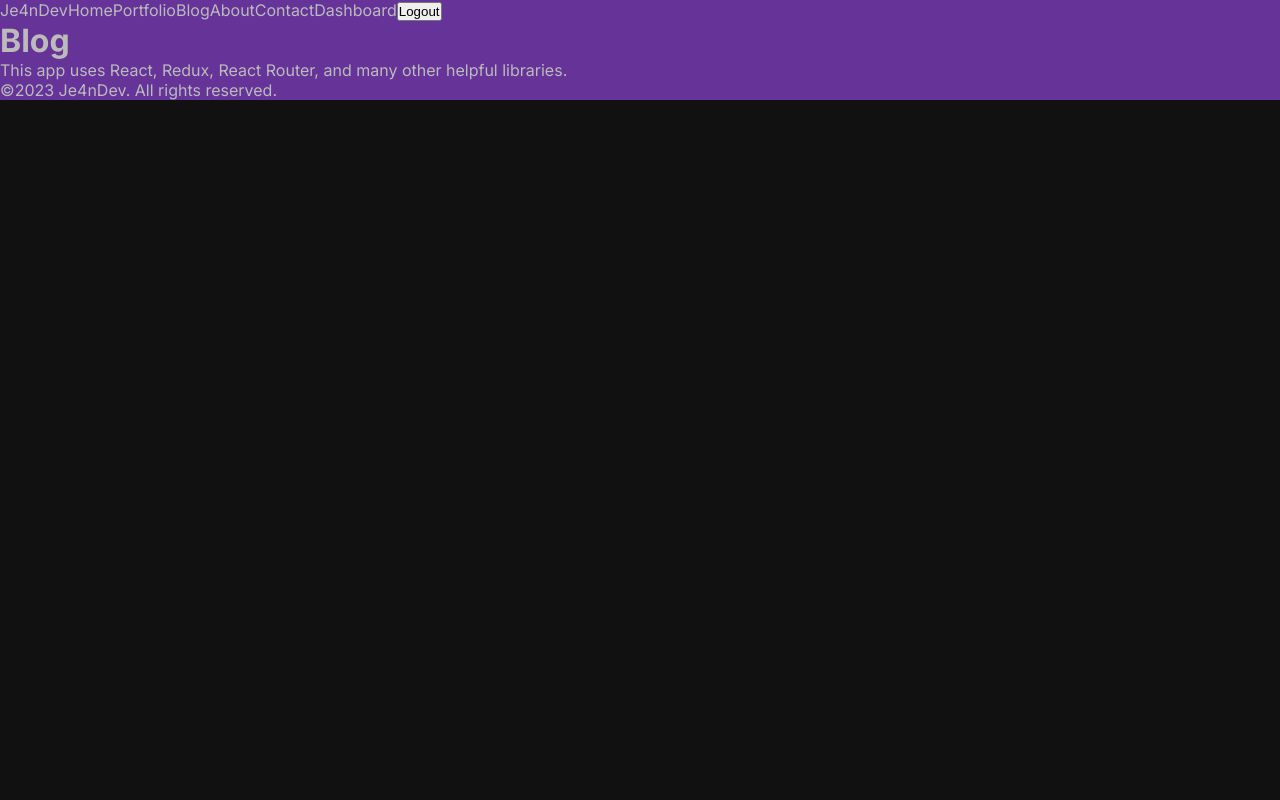
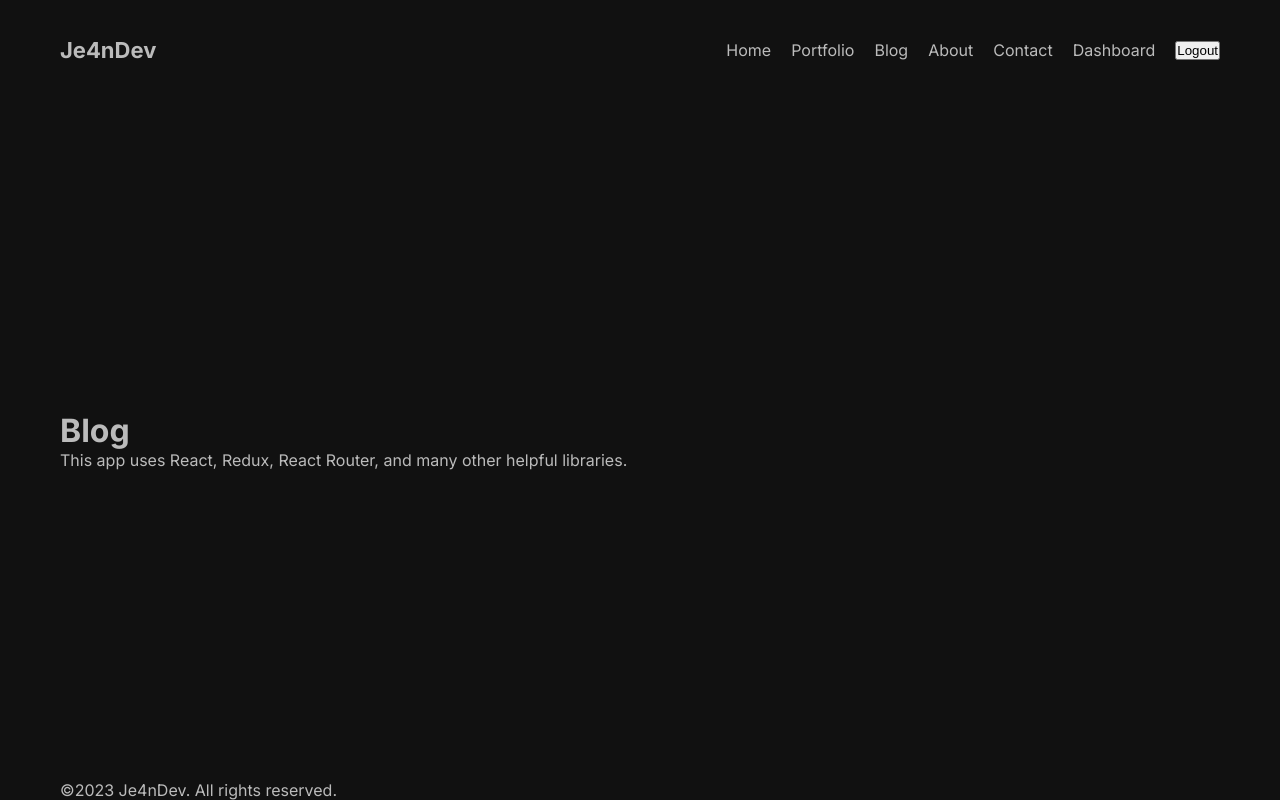
Before and after one commit to JE4NVRG/Next.js-fullCourse-LAMA-DEV, a Next.js app: page /blog in a window 1280 px wide. Built offline with nearby package versions, Linux system fonts and the light colour scheme.

Commit message:
tudo funcionando perfeitamente.

```diff
--- a/src/app/contact/page.jsx
+++ b/src/app/contact/page.jsx
@@ -4,7 +4,7 @@ import styles from "./page.module.css";
 
 const ContactPage = () => {
   return (
-    <div className={styles.contact}>"contact"
+    <div className={styles.container}>"contact"
       <h1>Contact</h1>
       <p>Pagina de contato</p>
     </div>
--- a/src/app/globals.css
+++ b/src/app/globals.css
@@ -18,5 +18,11 @@ a {
 }
 
 .container {
-  background-color: rebeccapurple;
+ max-width: 1366px;
+ min-height: 100vh;
+ margin: 0 auto;
+ padding: 0 60px;
+ display: flex;
+ flex-direction: column;
+ justify-content: space-between;
 }
--- a/src/app/layout.js
+++ b/src/app/layout.js
@@ -1,7 +1,7 @@
-import Footer from '@/components/navbar/footer/Footer';
+import Footer from '@/components/footer/Footer';
 import './globals.css';
 import { Inter, Roboto, Poppins } from 'next/font/google';
-import NavBar from '@/components/navbar/footer/NavBar';
+import NavBar from '@/components/navbar/NavBar';
 
 const inter = Inter({ subsets: ['latin'] });
 
--- a/src/components/navbar/footer/Footer.jsx
+++ b/src/components/footer/Footer.jsx
@@ -1,4 +1,5 @@
 import React from 'react'
+import styles from './Footer.module.css'
 
 const Footer = () => {
   return (
--- a/src/components/navbar/footer/NavBar.jsx
+++ b/src/components/navbar/NavBar.jsx
@@ -2,6 +2,7 @@
 
 import Link from 'next/link'
 import React from 'react'
+import styles from './navbar.module.css'
 
 const links = [
     {
@@ -40,22 +41,26 @@ const links = [
 
 const NavBar = () => {
   return (
-    <div>
-        <Link href="/">Je4nDev</Link>
+    <div className={styles.container}>
+        <Link href="/" className={styles.logo}>
+            Je4nDev
+        </Link>
+        <div className={styles.links}>
         {links.map((link) =>(
-        <Link key={link.id} href={link.url}>
+        <Link key={link.id} href={link.url} className={styles.links}>
             {link.title}
             </Link>
         ))}
         <button
-            onClick={() =>{
+        className={styles.logout}
+            onClick={() => {
                 console.log('logged out');
             }}
             >
                 Logout
         </button>
     </div>
-
+    </div>
   );
 };
 
--- /dev/null
+++ b/src/components/navbar/navbar.module.css
@@ -0,0 +1,17 @@
+.container{
+    height: 100px;
+    display: flex;
+    justify-content: space-between;
+    align-items: center;
+}
+
+.logo{
+    font-weight: bold;
+    font-size: 22px;
+}
+
+.links{
+    display: flex;
+    align-items: center;
+    gap: 20px;
+}
```
Also changed, not shown: src/components/footer/footer.module.css (added).
